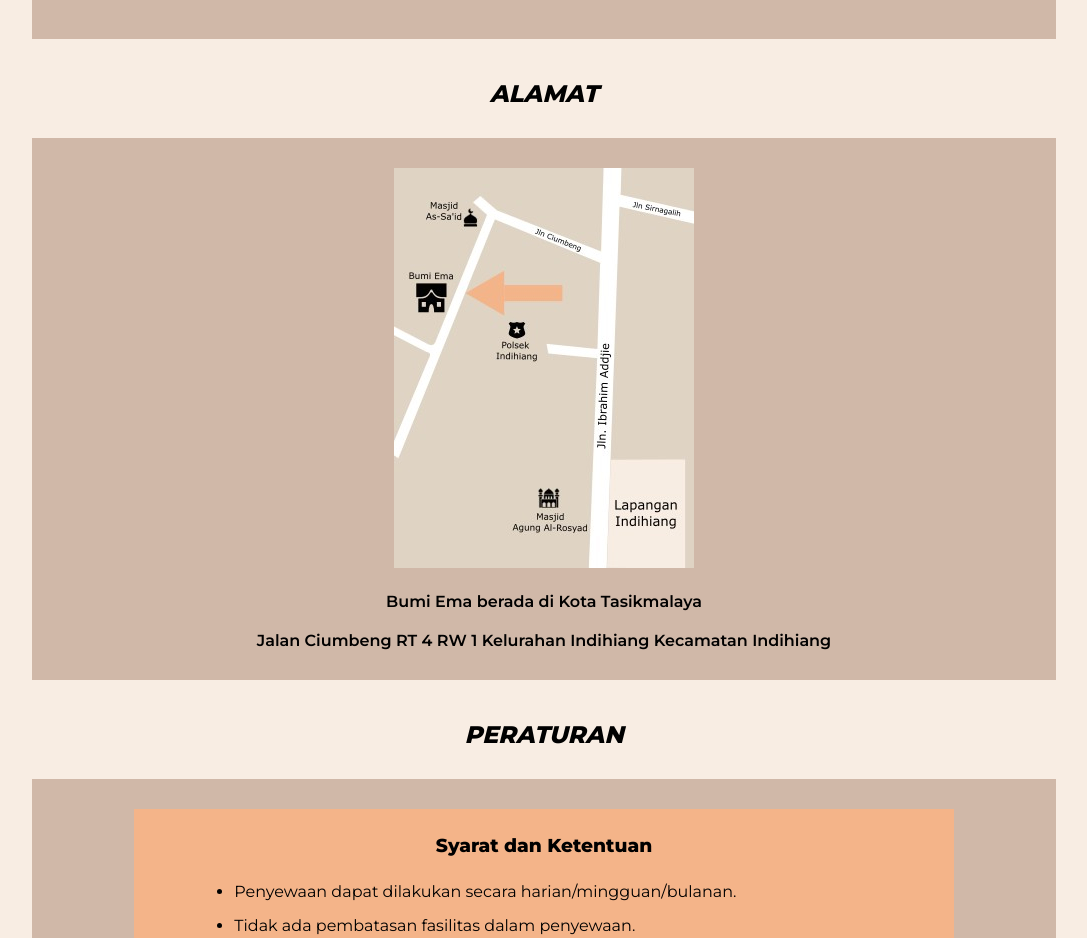
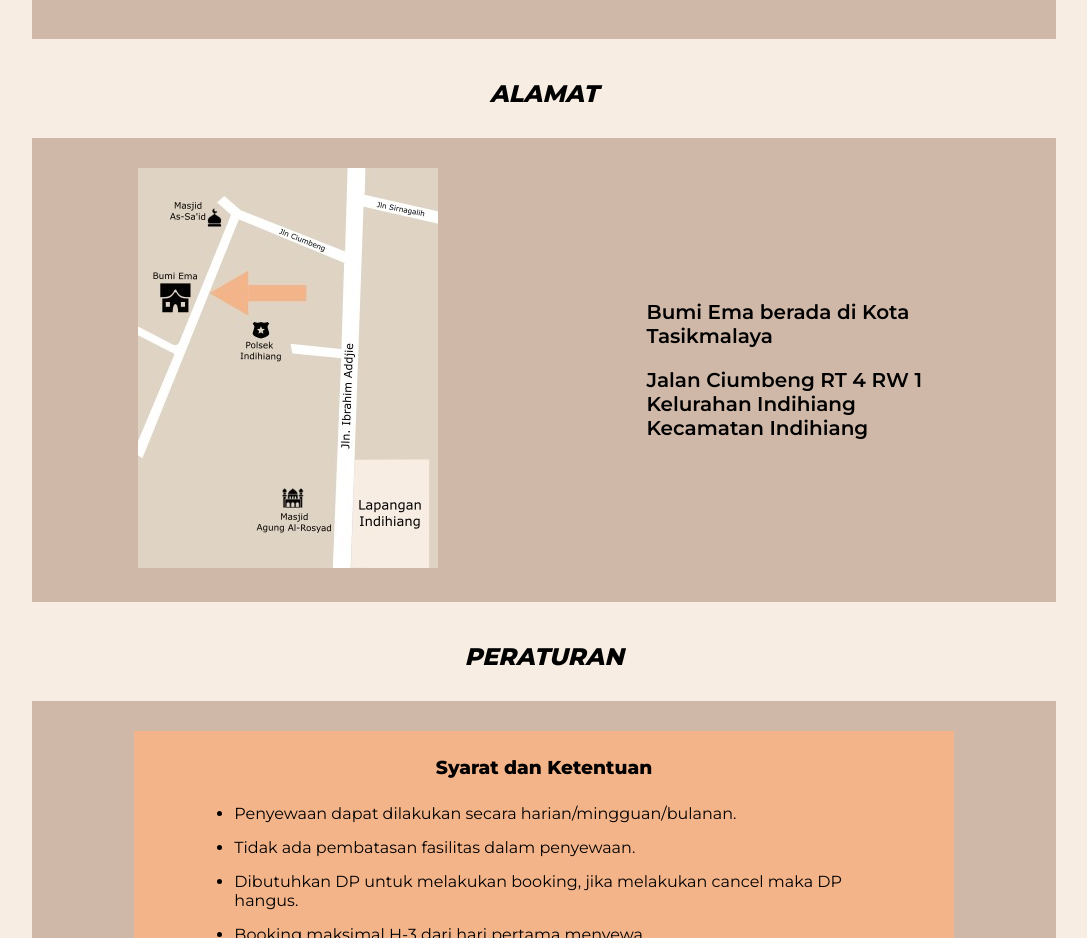
Before and after one commit to MSeptianJ/bumi-ema-landing, a plain HTML site: page src/index.html in a window 1280 px wide. Shown: the part 3600-4538 px from the top of the page, without its empty margins (96-1183 px from the left). Drawn offline with Linux system fonts and the light colour scheme; files whose address does not match are found by name.

Commit message:
Add Tablet-Desktop Main-Alamat

```diff
--- a/src/styles/style.css
+++ b/src/styles/style.css
@@ -407,4 +407,16 @@ footer {
 		grid-template-columns: 1fr 1fr;
 		gap: 20px;
 	}
+
+	.main-alamat article {
+		grid-template-columns: 1fr 1fr;
+		justify-items: center;
+		align-items: center;
+		gap: 0;
+	}
+
+	.main-alamat .main-alamat-desc {
+		text-align: left;
+		font-size: 20px;
+	}
 }
```
